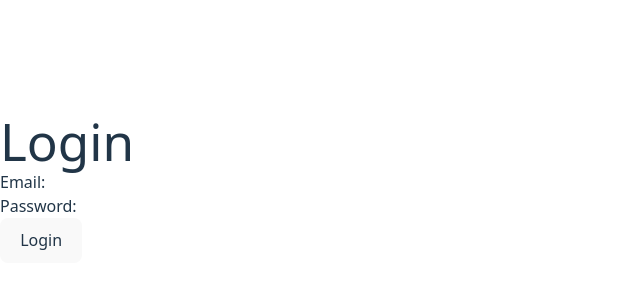
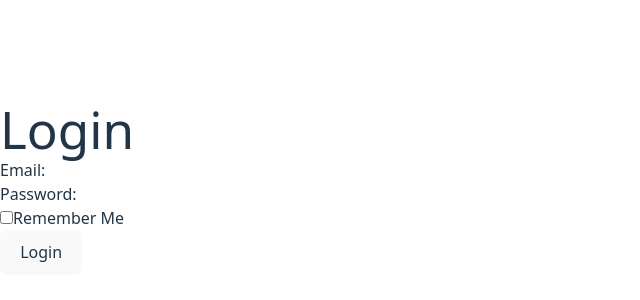
Before and after one commit to TonYacapin/barbershop_income_tracker_frontend, a React (Vite) app in the folder barbershopIncomeTracker/: page / in a window 1280 px wide. Shown: the part 212-512 px from the top of the page, without its empty margins (0-640 px from the left). Built offline with nearby package versions, Linux system fonts and the light colour scheme; no server answers.

Commit message:
Add authentication flow with protected routes and remember me functionality

```diff
--- a/barbershopIncomeTracker/src/App.jsx
+++ b/barbershopIncomeTracker/src/App.jsx
@@ -1,12 +1,25 @@
 import React from 'react';
 import { BrowserRouter as Router, Routes, Route } from 'react-router-dom';
 import LoginPage from './pages/LoginPage';
+import Dashboard from './pages/Dashboard';
+import ProtectedRoute from './auth/ProtectedRoute';
 
 function App() {
   return (
     <Router>
       <Routes>
+        {/* Public Route */}
         <Route path="/" element={<LoginPage />} />
+
+        {/* Protected Route */}
+        <Route
+          path="/dashboard"
+          element={
+            <ProtectedRoute>
+              <Dashboard />
+            </ProtectedRoute>
+          }
+        />
       </Routes>
     </Router>
   );
--- /dev/null
+++ b/barbershopIncomeTracker/src/auth/ProtectedRoute.jsx
@@ -0,0 +1,17 @@
+import React from 'react';
+import { Navigate } from 'react-router-dom';
+import Cookies from 'js-cookie';
+
+const ProtectedRoute = ({ children }) => {
+  const token = Cookies.get('token');
+
+  // If no token is found, redirect to the login page
+  if (!token) {
+    return <Navigate to="/" />;
+  }
+
+  // If token exists, render the protected component
+  return children;
+};
+
+export default ProtectedRoute;
--- /dev/null
+++ b/barbershopIncomeTracker/src/pages/Dashboard.jsx
@@ -0,0 +1,9 @@
+import React from 'react'
+
+function Dashboard() {
+  return (
+    <div>Dashboard</div>
+  )
+}
+
+export default Dashboard
--- a/barbershopIncomeTracker/src/pages/LoginPage.jsx
+++ b/barbershopIncomeTracker/src/pages/LoginPage.jsx
@@ -1,15 +1,23 @@
-import React, { useState } from 'react';
+import React, { useState, useEffect } from 'react';
 import axiosInstance from '../api/axiosInstance';
 import { useNavigate } from 'react-router-dom';
-
 import Cookies from 'js-cookie';
-
 
 const LoginPage = () => {
   const [email, setEmail] = useState('');
   const [password, setPassword] = useState('');
+  const [rememberMe, setRememberMe] = useState(false);
   const [error, setError] = useState('');
   const navigate = useNavigate();
+
+  // Check if the token exists on component mount
+  useEffect(() => {
+    const token = Cookies.get('token');
+    if (token) {
+      // Redirect to the dashboard if the token exists
+      navigate('/dashboard');
+    }
+  }, [navigate]);
 
   const handleLogin = async (e) => {
     e.preventDefault();
@@ -20,7 +28,11 @@ const handleLogin = async (e) => {
       const { token } = response.data;
 
       // Save the token to cookies
+      if (rememberMe) {
         Cookies.set('token', token, { expires: 7 }); // Token will expire in 7 days
+      } else {
+        Cookies.set('token', token); // Token will expire when the browser session ends
+      }
 
       // Redirect to the dashboard or home page
       navigate('/dashboard');
@@ -53,6 +65,16 @@ const handleLogin = async (e) => {
             required
           />
         </div>
+        <div>
+          <label>
+            <input
+              type="checkbox"
+              checked={rememberMe}
+              onChange={(e) => setRememberMe(e.target.checked)}
+            />
+            Remember Me
+          </label>
+        </div>
         {error && <p className="error">{error}</p>}
         <button type="submit">Login</button>
       </form>
```
Lines whose indentation alone changed are shown as unchanged.
